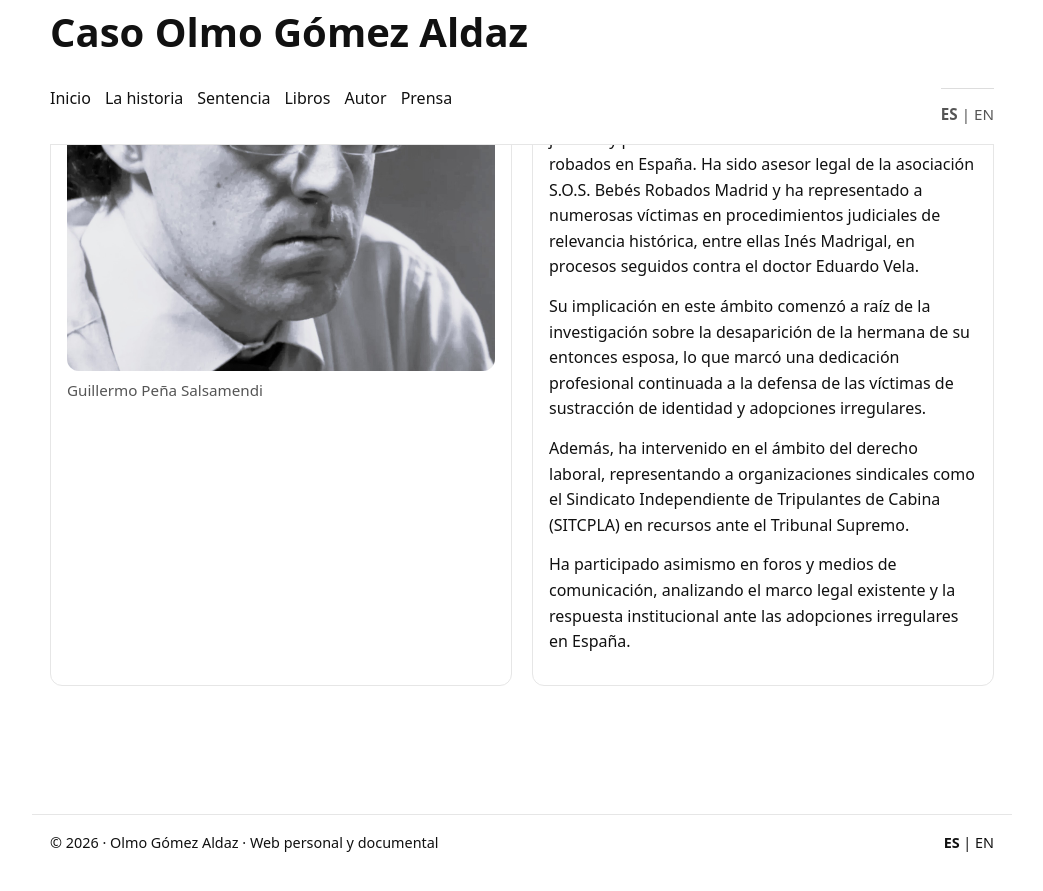
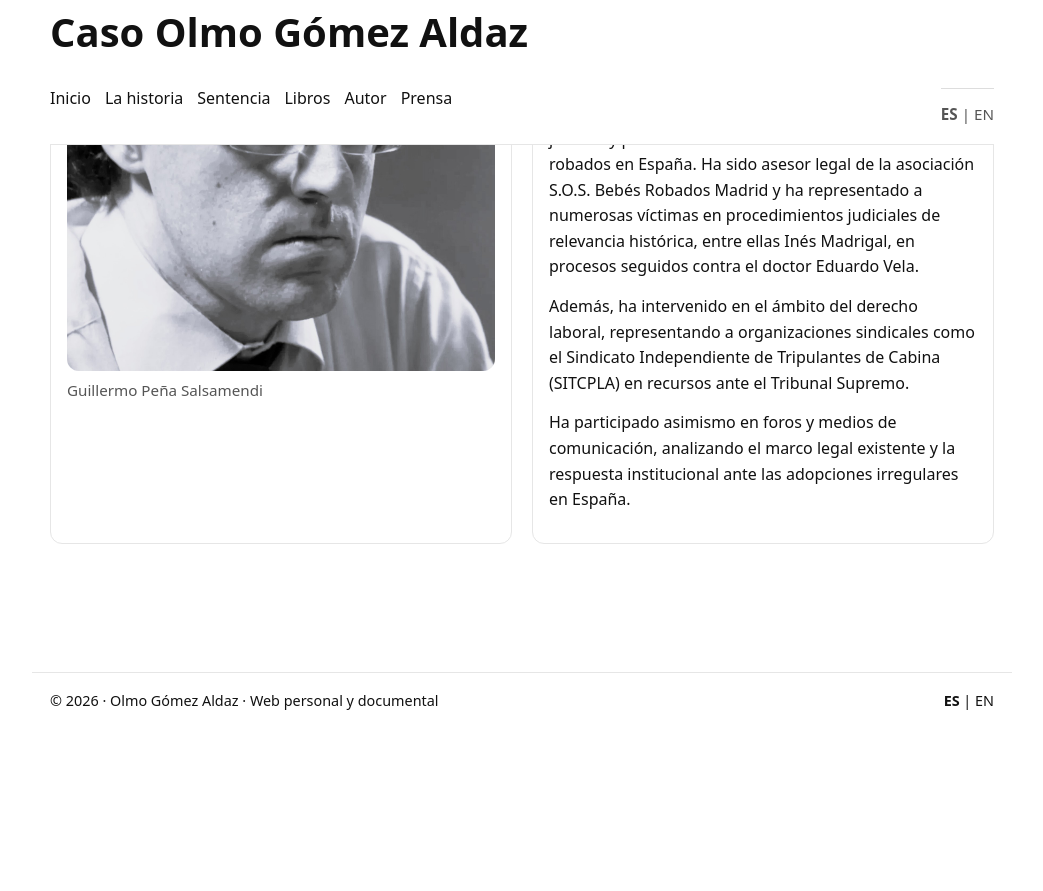
Before and after one commit to olmogaldaz/olmogaldaz.github.io, a Jekyll site: the page built from es/demanda/index.html, in a window 1280 px wide and 900 px high, scrolled down 592 px. Shown: the top 891 px of the window, without its empty margins (118-1161 px from the left). Built offline with Jekyll 4.4.1, drawn with Linux system fonts in a browser that asks for light colours; after the commit the page ends 1350 px from its top, so only the background shows below that.

Commit message:
Update index.html

```diff
--- a/es/demanda/index.html
+++ b/es/demanda/index.html
@@ -52,11 +52,6 @@ description: Demanda judicial presentada en el proceso de restitución de la ide
       entre ellas Inés Madrigal, en procesos seguidos contra el doctor Eduardo Vela.
       </p>
       <p>
-      Su implicación en este ámbito comenzó a raíz de la investigación sobre la desaparición de la
-      hermana de su entonces esposa, lo que marcó una dedicación profesional continuada a la defensa
-      de las víctimas de sustracción de identidad y adopciones irregulares.
-      </p>
-      <p>
       Además, ha intervenido en el ámbito del derecho laboral, representando a organizaciones
       sindicales como el Sindicato Independiente de Tripulantes de Cabina (SITCPLA) en recursos ante
       el Tribunal Supremo.
```
